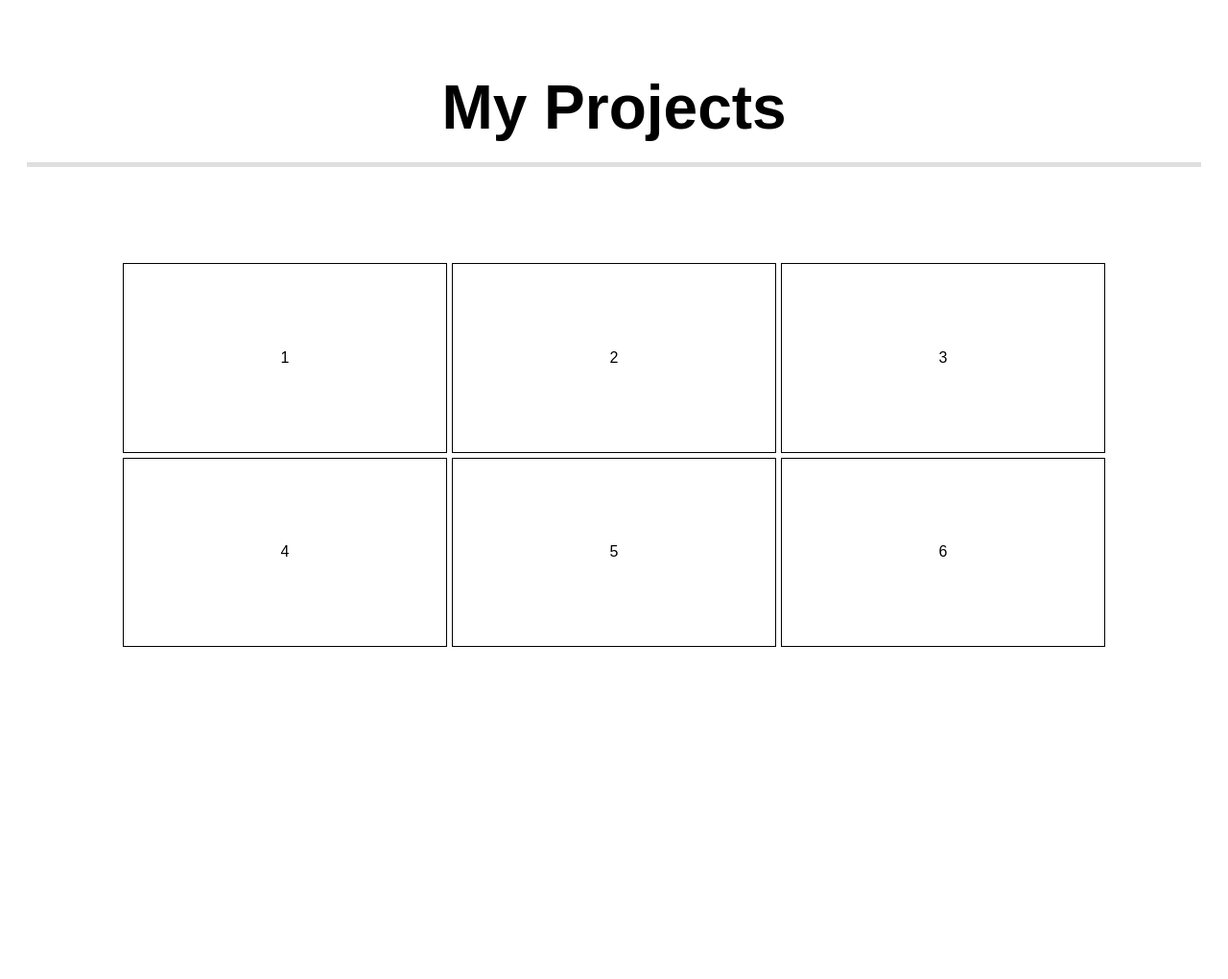
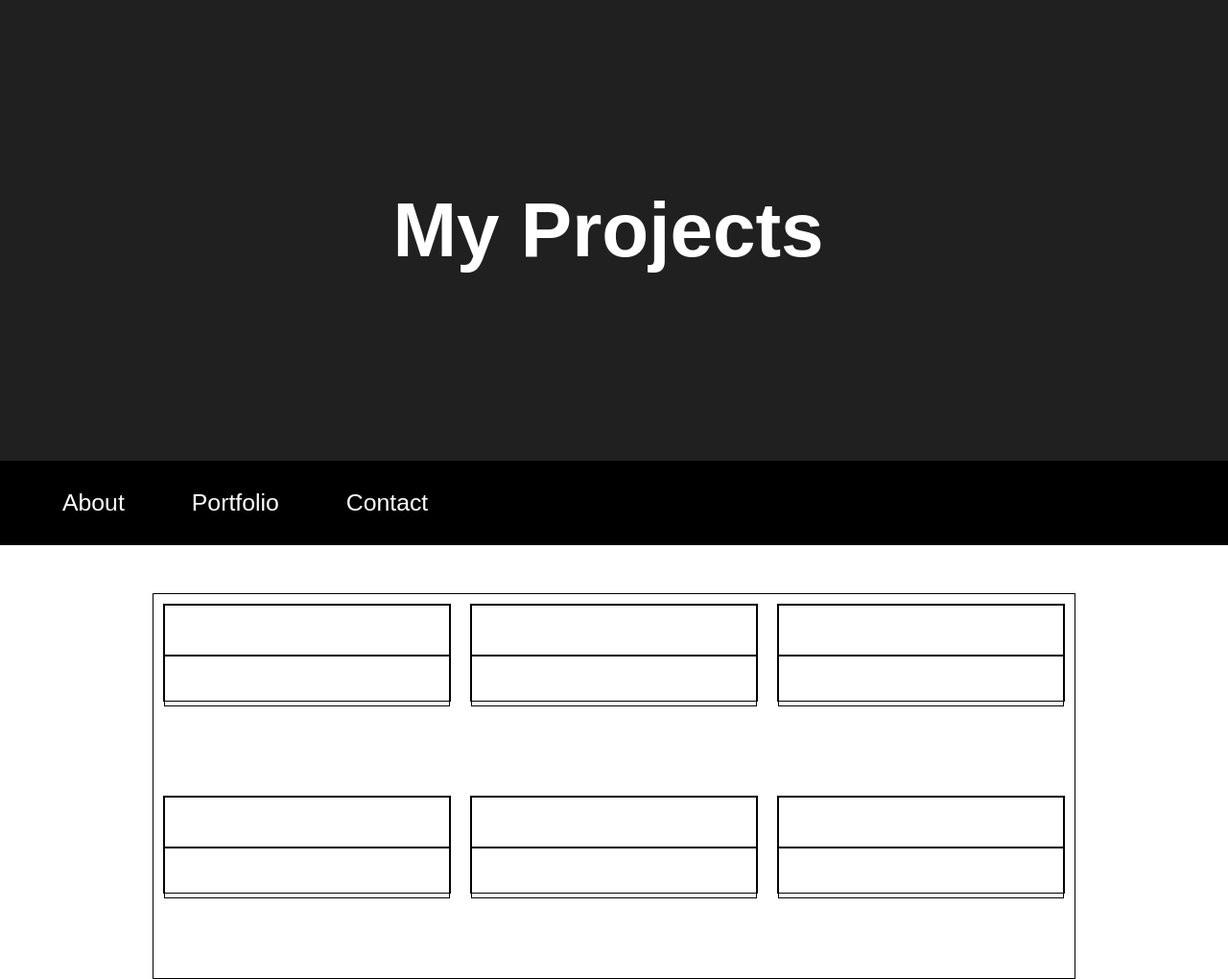
Before and after one commit to EniolaLadipo/EniolaLadipo.github.io, a plain HTML site: page portfolio.html in a window 1280 px wide. Shown: the whole page at 96% size. Before the commit the page ends 800 px from the top, so only its background shows below. Drawn offline with Linux system fonts and the light colour scheme.

```diff
--- /dev/null
+++ b/CSS_files/contact.css
@@ -0,0 +1,109 @@
+body{
+    font-family: 'Arial',sans-serif;
+    margin: 0;
+}
+
+#header{
+    height: 45vh;
+    display: flex;
+    justify-content: center;
+    align-items: center;
+    background-color: rgb(33, 32, 32);
+}
+
+#header h1{
+    overflow: hidden;
+    border-right: .15em solid rgb(0, 94, 255);
+    white-space: nowrap;
+    margin: 0 auto;
+    color: white;
+    font-size: 5em;
+    animation:
+        typing 2s steps(27, end),
+        blink-caret .8s step-end infinite;
+}
+
+/* Configurations for header animation */
+@keyframes typing {
+    from {width: 0}
+    to {width: 100%}
+}
+
+@keyframes blink-caret{
+    from, to {border-color: transparent}
+    50% {border-color: rgb(0, 94, 255)}
+}
+
+.navbar{
+    display: flex;
+    background-color: black;
+    margin-bottom: 50px;
+}
+
+.navbar li{
+    float: left;
+    padding: 8px 15px;
+    margin-right: 20px;
+}
+
+.navbar a{
+    font-size: 20px;
+    text-decoration: none;
+    padding: 6px 10px;
+    color: white;
+    display: inline-block;
+    position: relative;
+    font-size: 1.55em;
+}
+
+.navbar a:hover{
+    color: rgb(36, 119, 252);
+}
+
+.navbar a::after{
+    content: '';
+    position: absolute;
+    width: 100%;
+    transform: scaleX(0);
+    border-radius: 45px;
+    height: 4px;
+    bottom: 0;
+    left: 0;
+    background-color: blue;
+    transform-origin: bottom right;
+    transition: transform 0.4s ease-out;
+}
+
+.navbar a:hover::after{
+    transform: scaleX(1);
+    transform-origin: bottom left;
+}
+
+.contact-form{
+    border: 3px solid black;
+    border-radius: 5px;
+    width: 50%;
+    margin: auto;
+    margin-bottom: 20px;
+}
+
+.contact-form form{
+    margin: 15px;
+}
+
+.contact-form strong, .contact-form input{
+    font-size: 1.2em;
+    margin: 5px;
+}
+
+.contact-form strong{
+    font-size: 1.5em;
+}
+
+#submit-button{
+    border-radius: 5px;
+    background-color: rgb(0, 102, 255);
+    color: white;
+    outline: none;
+    font-size: 1.05em;
+}
--- /dev/null
+++ b/CSS_files/index.css
@@ -0,0 +1,185 @@
+html{
+    scroll-behavior: smooth;
+}
+
+body{
+    font-family: 'Arial',sans-serif;
+    margin: 0;
+}
+
+/* The header section */
+
+#header{
+    height: 60vh;
+    display: flex;
+    justify-content: center;
+    align-items: center;
+    background-color: rgb(33,32,32);
+}
+
+#header h1{
+    overflow: hidden;
+    border-right: .15em solid rgb(0, 94, 255);
+    white-space: nowrap;
+    margin: 0 auto;
+    color: white;
+    font-size: 4em;
+    animation:
+        typing 3s steps(30, end),
+        blink-caret .8s step-end infinite;
+}
+
+/* Configurations for header animation */
+@keyframes typing {
+    from {width: 0}
+    to {width: 100%}
+}
+
+@keyframes blink-caret{
+    from, to {border-color: transparent}
+    50% {border-color: rgb(0, 94, 255)}
+}
+
+/* Navigation bar section */
+.navbar{
+    display: flex;
+    background-color: black;
+}
+
+.navbar li{
+    float: left;
+    padding: 8px 15px;
+    margin-right: 20px;
+}
+
+.navbar a{
+    font-size: 20px;
+    text-decoration: none;
+    padding: 6px 10px;
+    color: white;
+    display: inline-block;
+    position: relative;
+    font-size: 1.55em;
+}
+
+.navbar a:hover{
+    color: rgb(36, 119, 252);
+}
+
+.navbar a::after{
+    content: '';
+    position: absolute;
+    width: 100%;
+    transform: scaleX(0);
+    border-radius: 45px;
+    height: 4px;
+    bottom: 0;
+    left: 0;
+    background-color: blue;
+    transform-origin: bottom right;
+    transition: transform 0.4s ease-out;
+}
+
+.navbar a:hover::after{
+    transform: scaleX(1);
+    transform-origin: bottom left;
+}
+
+
+/* Main info section */
+.main{
+    height: 113vh;
+}
+
+.main h2{
+    border-bottom: 2px solid rgb(172, 172, 172);
+    padding: 20px 0px 15px 10px;
+    font-size: 1.7em;
+}
+
+.main p{
+    padding: 5px 0px 0px 10px;
+    font-size: 1.05em;
+}
+
+.left, .right{
+    padding: 20px 10px 10px 20px;
+}
+
+.left{
+    float: left;
+    width: 37%;
+    background-image:linear-gradient(rgb(128, 128, 128), white);
+    height: 100%;
+}
+
+.image{
+    display: flex;
+    justify-content: center;
+    align-items: center;
+    margin-top: 30px;
+}
+
+.image img{
+    width: 67%;
+    height: 60%;
+}
+
+.email{
+    text-align: center;
+    margin-top: 30px;
+}
+
+.email a{
+    font-size: 18px;
+}
+
+.email i{
+    font-size: 22px;
+}
+
+.right{
+    margin-left: 39%;
+    height: 100%;
+}
+
+.facts li{
+    margin: 20px 0px 25px 0px;
+    padding-left: 10px;
+    font-size: 1.05em;
+}
+
+.toolbox{
+    list-style: none;
+    margin-top: 15px;
+}
+
+.toolbox li{
+    padding: 10px 20px;
+    float: left;
+    margin: 3px;
+    font-size: 1.1em;
+}
+
+.grid-container{
+    display: grid;
+    grid-template-columns: repeat(7, 100px);
+    grid-template-rows: repeat(2, 45px);
+    margin-left: 20px;
+}
+
+.grid-item{
+    display: flex;
+    justify-content: center;
+    align-items: center;
+}
+
+.icon img{
+    width: 45px;
+    height: 45px;
+}
+
+.name{
+    text-align: center;
+    font-size: 1.05em;
+}
--- /dev/null
+++ b/CSS_files/portfolio.css
@@ -0,0 +1,102 @@
+body{
+    font-family: 'Arial', sans-serif;
+    margin: 0;
+}
+
+#header{
+    height: 60vh;
+    display: flex;
+    justify-content: center;
+    align-items: center;
+    background-color: rgb(33, 32, 32);
+}
+
+#header h1{
+    overflow: hidden;
+    border-right: .15em solid rgb(0, 94, 255);
+    white-space: nowrap;
+    margin: 0 auto;
+    color: white;
+    font-size: 5em;
+    animation:
+        typing 2s steps(27, end),
+        blink-caret .8s step-end infinite;
+}
+
+/* Configurations for header animation */
+@keyframes typing {
+    from {width: 0}
+    to {width: 100%}
+}
+
+@keyframes blink-caret{
+    from, to {border-color: transparent}
+    50% {border-color: rgb(0, 94, 255)}
+}
+
+.navbar{
+    display: flex;
+    background-color: black;
+    margin-bottom: 50px;
+}
+
+.navbar li{
+    float: left;
+    padding: 8px 15px;
+    margin-right: 20px;
+}
+
+.navbar a{
+    font-size: 20px;
+    text-decoration: none;
+    padding: 6px 10px;
+    color: white;
+    display: inline-block;
+    position: relative;
+    font-size: 1.55em;
+}
+
+.navbar a:hover{
+    color: rgb(36, 119, 252);
+}
+
+.navbar a::after{
+    content: '';
+    position: absolute;
+    width: 100%;
+    transform: scaleX(0);
+    border-radius: 45px;
+    height: 4px;
+    bottom: 0;
+    left: 0;
+    background-color: blue;
+    transform-origin: bottom right;
+    transition: transform 0.4s ease-out;
+}
+
+.navbar a:hover::after{
+    transform: scaleX(1);
+    transform-origin: bottom left;
+}
+
+.container{
+    margin: auto;
+    display: grid;
+    grid-template-columns: auto auto auto;
+    width: 75vw;
+    height: 50vh;
+    border: 1px solid black;
+}
+
+.item{
+    border: 1px solid black;
+    margin: 10px;
+    flex-grow: 1;
+    flex-basis: 200;
+    height: 100px;
+}
+
+.top, .bottom{
+    border: 1px solid black;
+    height: 51%;
+}
--- a/index.css
+++ /dev/null
@@ -1,185 +0,0 @@
-html{
-    scroll-behavior: smooth;
-}
-
-body{
-    font-family: 'Arial',sans-serif;
-    margin: 0;
-}
-
-/* The header section */
-
-#header{
-    height: 60vh;
-    display: flex;
-    justify-content: center;
-    align-items: center;
-    background-color: rgb(33, 32, 32);
-}
-
-#header h1{
-    overflow: hidden;
-    border-right: .15em solid rgb(0, 94, 255);
-    white-space: nowrap;
-    margin: 0 auto;
-    color: white;
-    font-size: 4em;
-    animation:
-        typing 4s steps(40, end),
-        blink-caret .8s step-end infinite;
-}
-
-/* Configurations for header animation */
-@keyframes typing {
-    from {width: 0}
-    to {width: 100%}
-}
-
-@keyframes blink-caret{
-    from, to {border-color: transparent}
-    50% {border-color: rgb(0, 94, 255)}
-}
-
-/* Navigation bar section */
-.navbar{
-    display: flex;
-    background-color: black;
-}
-
-.navbar li{
-    float: left;
-    padding: 8px 15px;
-    margin-right: 20px;
-}
-
-.navbar a{
-    font-size: 20px;
-    text-decoration: none;
-    padding: 6px 10px;
-    color: white;
-    display: inline-block;
-    position: relative;
-    font-size: 1.55em;
-}
-
-.navbar a:hover{
-    color: rgb(36, 119, 252);
-}
-
-.navbar a::after{
-    content: '';
-    position: absolute;
-    width: 100%;
-    transform: scaleX(0);
-    border-radius: 45px;
-    height: 4px;
-    bottom: 0;
-    left: 0;
-    background-color: blue;
-    transform-origin: bottom right;
-    transition: transform 0.4s ease-out;
-}
-
-.navbar a:hover::after{
-    transform: scaleX(1);
-    transform-origin: bottom left;
-}
-
-
-/* Main info section */
-.main{
-    height: 113vh;
-}
-
-.main h2{
-    border-bottom: 2px solid rgb(172, 172, 172);
-    padding: 20px 0px 15px 10px;
-    font-size: 1.7em;
-}
-
-.main p{
-    padding: 5px 0px 0px 10px;
-    font-size: 1.05em;
-}
-
-.left, .right{
-    padding: 20px 10px 10px 20px;
-}
-
-.left{
-    float: left;
-    width: 37%;
-    background-color: rgb(213, 211, 211);
-    height: 100%;
-}
-
-.image{
-    display: flex;
-    justify-content: center;
-    align-items: center;
-    margin-top: 30px;
-}
-
-.image img{
-    width: 67%;
-    height: 60%;
-}
-
-.email{
-    text-align: center;
-    margin-top: 30px;
-}
-
-.email a{
-    font-size: 18px;
-}
-
-.email i{
-    font-size: 22px;
-}
-
-.right{
-    margin-left: 39%;
-    height: 100%;
-}
-
-.facts li{
-    margin: 20px 0px 25px 0px;
-    padding-left: 10px;
-    font-size: 1.05em;
-}
-
-.toolbox{
-    list-style: none;
-    margin-top: 15px;
-}
-
-.toolbox li{
-    padding: 10px 20px;
-    float: left;
-    margin: 3px;
-    font-size: 1.1em;
-}
-
-.grid-container{
-    display: grid;
-    grid-template-columns: repeat(7, 100px);
-    grid-template-rows: repeat(2, 45px);
-    margin-left: 20px;
-}
-
-.grid-item{
-    display: flex;
-    justify-content: center;
-    align-items: center;
-}
-
-.icon img{
-    width: 45px;
-    height: 45px;
-}
-
-.name{
-    text-align: center;
-    font-size: 1.05em;
-}
--- a/portfolio.css
+++ /dev/null
@@ -1,27 +0,0 @@
-body{
-    font-family: 'Arial', sans-serif;
-}
-
-.header{
-    text-align: center;
-    font-size: 4em;
-    margin: 75px 20px 100px 20px;
-    border-bottom: 5px solid rgb(223, 223, 223);
-    padding-bottom: 20px;
-}
-
-.grid-container{
-    display: grid;
-    grid-template-columns: auto auto auto;
-    height: 50vh;
-    width: 80vw;
-    gap: 5px;
-    margin: auto;
-}
-
-.grid-item{
-    display: flex;
-    justify-content: center;
-    align-items: center;
-    border: 1px solid black;
-}
--- a/portfolio.html
+++ b/portfolio.html
@@ -3,18 +3,29 @@
 <head>
     <meta charset="UTF-8">
     <meta name="viewport" content="width=device-width, initial-scale=1.0">
-    <link rel="stylesheet" href="portfolio.css" type="text/css">
+    <link rel="stylesheet" href="CSS_files/portfolio.css" type="text/css">
     <title>Portfolio</title>
 </head>
 <body>
-    <h1 class="header">My Projects</h1>
-    <div class="grid-container">
-        <div class="grid-item">1</div>
-        <div class="grid-item">2</div>
-        <div class="grid-item">3</div>
-        <div class="grid-item">4</div>
-        <div class="grid-item">5</div>
-        <div class="grid-item">6</div>
+    <div id="header">
+        <div id="text-container"><h1>My Projects</h1></div>
+    </div>
+
+    <div class="navbar">
+        <ul>
+            <li><a href="index.html">About</a></li>
+            <li><a href="portfolio.html">Portfolio</a></li>
+            <li><a href="contact.html">Contact</a></li>
+        </ul>
+    </div>
+
+    <div class="container">
+        <div class="item"><div class="top"></div><div class="bottom"></div></div>
+        <div class="item"><div class="top"></div><div class="bottom"></div></div>
+        <div class="item"><div class="top"></div><div class="bottom"></div></div>
+        <div class="item"><div class="top"></div><div class="bottom"></div></div>
+        <div class="item"><div class="top"></div><div class="bottom"></div></div>
+        <div class="item"><div class="top"></div><div class="bottom"></div></div>
     </div>
 </body>
 </html>
--- /dev/null
+++ b/script.js
@@ -0,0 +1,6 @@
+function submitMessage(){
+    alert("Message has been sent!");
+    document.getElementById("name").value = "";
+    document.getElementById("email").value = "";
+    document.getElementById("message").value = "";
+}
```
Also changed, not shown: contact.html (added, +37 -0 lines), index.html (+3 -3 lines).
